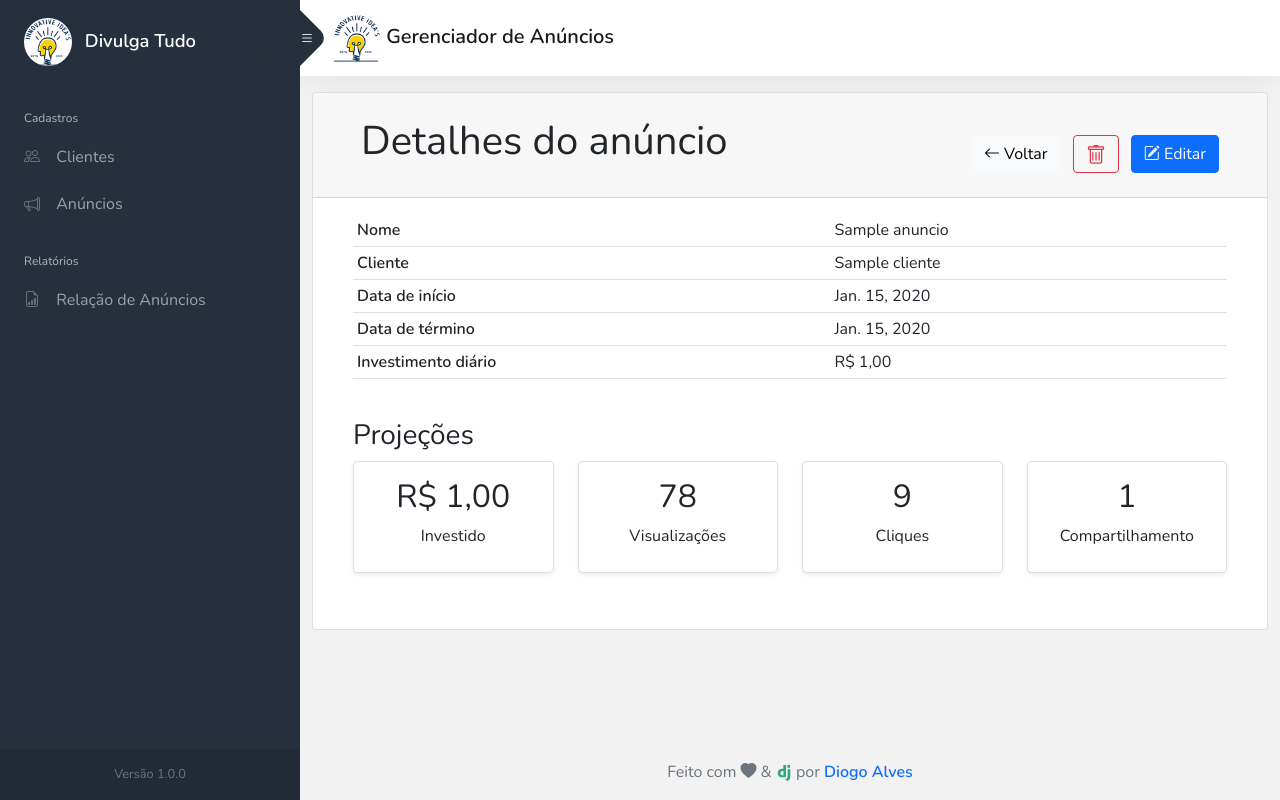
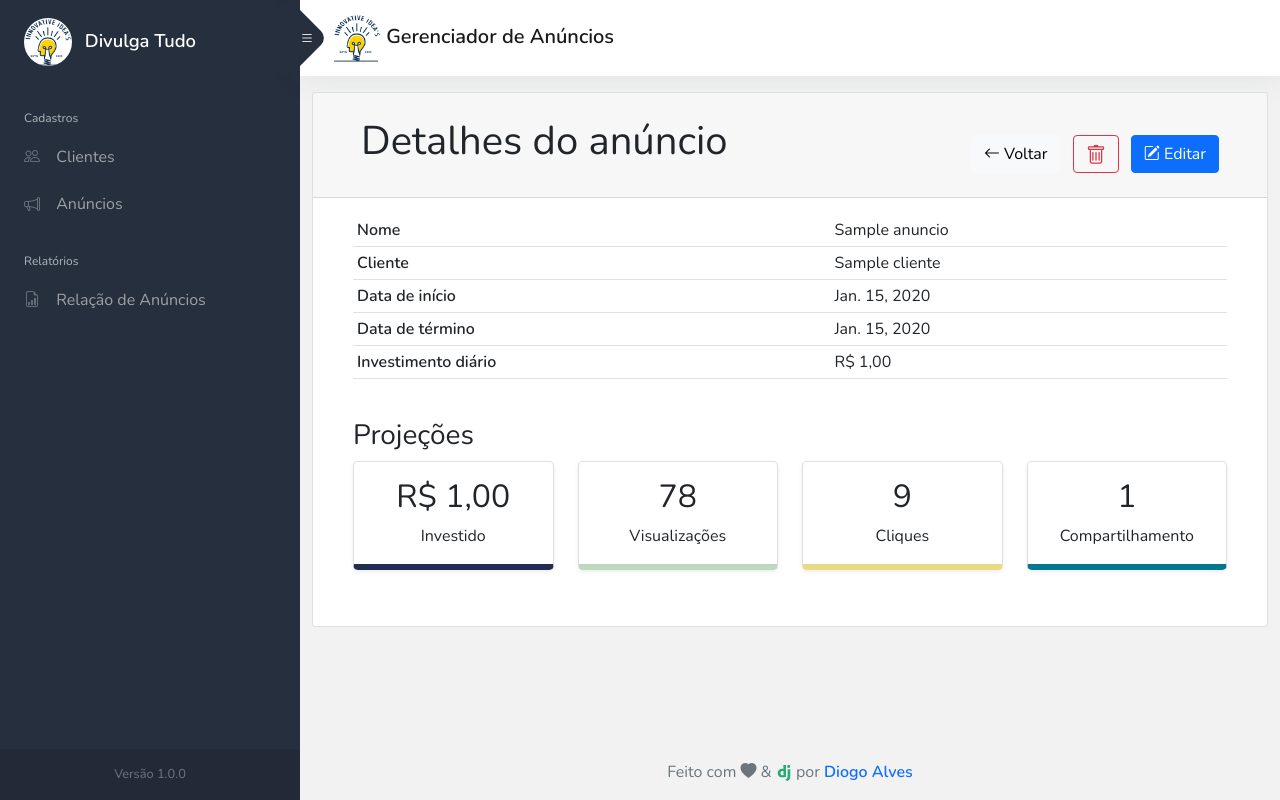
Before and after one commit to diogo-alves/gerenciador_anuncios, a Django app: page /anuncios/00000000-0000-0000-0000-000000000001/detalhar/ in a window 1280 px wide. Run offline with Django 3.2, Linux system fonts and the light colour scheme; tables that the repository leaves empty hold one stand-in row (values such as "Sample post").

Commit message:
Realiza pequenas alterações no layout
Adiciona cores aos cards de projeções do anúncio
Estiliza modal de deleção de anúncios

```diff
--- a/gerenciador/anuncios/templates/anuncios/anuncio_detail.html
+++ b/gerenciador/anuncios/templates/anuncios/anuncio_detail.html
@@ -63,7 +63,7 @@
           <h3>Projeções</h3>
           <div class="row row-cols-1 row-cols-md-2 row-cols-lg-4 text-center">
             <div class="col mb-3">
-              <div class="card rounded-3 shadow-sm h-100">
+              <div class="card card-total money rounded-3 shadow-sm h-100">
                 <div class="card-body">
                   <h2 class="card-title">R$ {{ anuncio.total_investido|intcomma }}</h2>
                   <p class="card-text">Investido{{ anuncio.total_investido|pluralize }}</p>
@@ -71,15 +71,15 @@
               </div>
             </div>
             <div class="col mb-3">
-              <div class="card rounded-3 shadow-sm h-100">
+              <div class="card card-total views rounded-3 shadow-sm h-100">
                 <div class="card-body">
                   <h2 class="card-title">{{ anuncio.visualizacoes|intcomma }}</h2>
-                  <p class="card-title">Visualizaç{{ anuncio.visualizacoes|pluralize:"ão,ões" }}</p>
+                  <p class="card-text">Visualizaç{{ anuncio.visualizacoes|pluralize:"ão,ões" }}</p>
                 </div>
               </div>
             </div>
             <div class="col mb-3">
-              <div class="card rounded-3 shadow-sm h-100">
+              <div class="card card-total clicks rounded-3 shadow-sm h-100">
                 <div class="card-body">
                   <h2 class="card-title">{{ anuncio.cliques|intcomma }}</h2>
                   <p class="card-text">Clique{{ anuncio.cliques|pluralize }}</p>
@@ -87,7 +87,7 @@
               </div>
             </div>
             <div class="col mb-3">
-              <div class="card rounded-3 shadow-sm h-100">
+              <div class="card card-total shares rounded-3 shadow-sm h-100">
                 <div class="card-body">
                   <h2 class="card-title">{{ anuncio.compartilhamentos|intcomma }}</h2>
                   <p class="card-text">Compartilhamento{{ anuncio.compartilhamentos|pluralize }}</p>
--- a/gerenciador/static/css/base_site.css
+++ b/gerenciador/static/css/base_site.css
@@ -45,6 +45,60 @@ td, th {
   border-left-color: #856404;
 }
 
+/*======================== Detalhes do anúncio =====================*/
+
+.card-total.money {
+  border-bottom: 6px solid #222e50;
+}
+
+.card-total.views {
+  border-bottom: 6px solid #bcd8c1;
+}
+
+.card-total.clicks {
+  border-bottom: 6px solid #ead985;
+}
+
+.card-total.shares {
+  border-bottom: 6px solid #007990;
+}
+
+.dropdown-menu form {
+  min-width: 20rem;
+}
+
+
+/*========================= modal delete =========================*/
+
+.modal-body {
+  margin: 0px 20px;
+}
+
+.modal-content {
+  border: none;
+}
+
+.modal-footer {
+  background-color: #f9f9f9;
+  border-top: none;
+  padding: 20px;
+}
+
+.modal-footer > button.btn-link {
+  font-weight: 500;
+}
+
+.modal-footer button:not(:first-child) {
+  margin-left: 15px;
+}
+
+.modal-header {
+  border-bottom: none;
+  margin: 20px 20px 0px 20px;
+  padding-bottom: 0;
+}
+
+
 /*========================= media queries =========================*/
 
 @media print {
```
Also changed, not shown: 1 other file.
